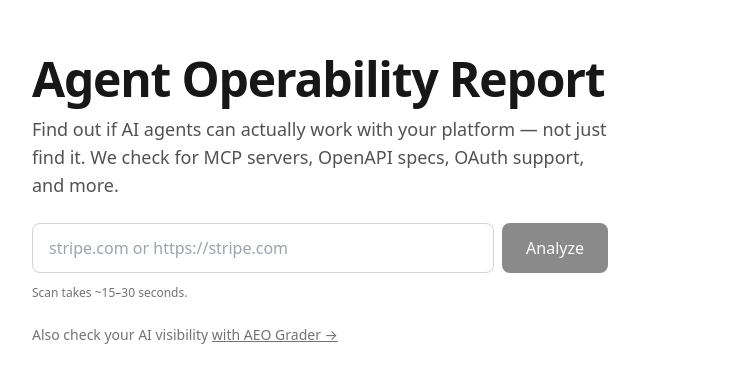
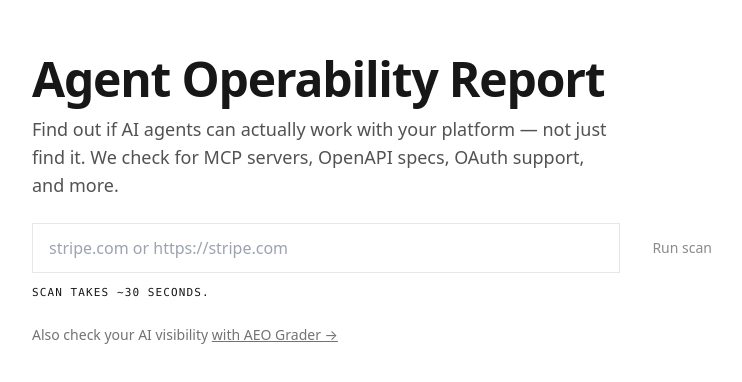
Before and after one commit to feodorbochkov-cell/GEO-AOS-grader, a Next.js app in the folder frontend/: page /agent-report in a window 1280 px wide. Shown: the part 200-582 px from the top of the page, without its empty margins (256-998 px from the left). Built offline with nearby package versions, Linux system fonts and the light colour scheme.

Commit message:
style: restyle AgentReportForm to match Mistral design language

```diff
--- a/frontend/app/agent-report/AgentReportForm.tsx
+++ b/frontend/app/agent-report/AgentReportForm.tsx
@@ -20,26 +20,28 @@ export default function AgentReportForm() {
   }
 
   return (
-    <form onSubmit={onSubmit} className="w-full max-w-xl space-y-3">
+    <form onSubmit={onSubmit} className="w-full space-y-3">
       <div className="flex flex-col gap-2 sm:flex-row">
         <input
           type="text"
           value={url}
           onChange={e => setUrl(e.target.value)}
           placeholder="stripe.com or https://stripe.com"
-          className="flex-1 rounded-lg border border-neutral-300 px-4 py-3 text-base outline-none focus:border-neutral-900"
+          className="flex-1 border border-ink/20 bg-transparent px-4 py-3 text-base text-ink placeholder:text-ink/40 outline-none focus:border-ink transition-colors"
           required
         />
         <button
           type="submit"
           disabled={!url.trim()}
-          className="rounded-lg bg-neutral-900 px-6 py-3 text-base font-medium text-white transition hover:bg-neutral-700 disabled:cursor-not-allowed disabled:opacity-50"
+          className="bg-ink px-6 py-3 text-sm font-medium text-cream transition-colors hover:bg-orange disabled:cursor-not-allowed disabled:opacity-50"
         >
-          Analyze
+          Run scan
         </button>
       </div>
       {error && <p className="text-sm text-red-600">{error}</p>}
-      <p className="text-xs text-neutral-500">Scan takes ~15–30 seconds.</p>
+      <p className="font-mono text-[11px] uppercase tracking-[0.1em] text-ink/45">
+        Scan takes ~30 seconds.
+      </p>
     </form>
   )
 }
```
